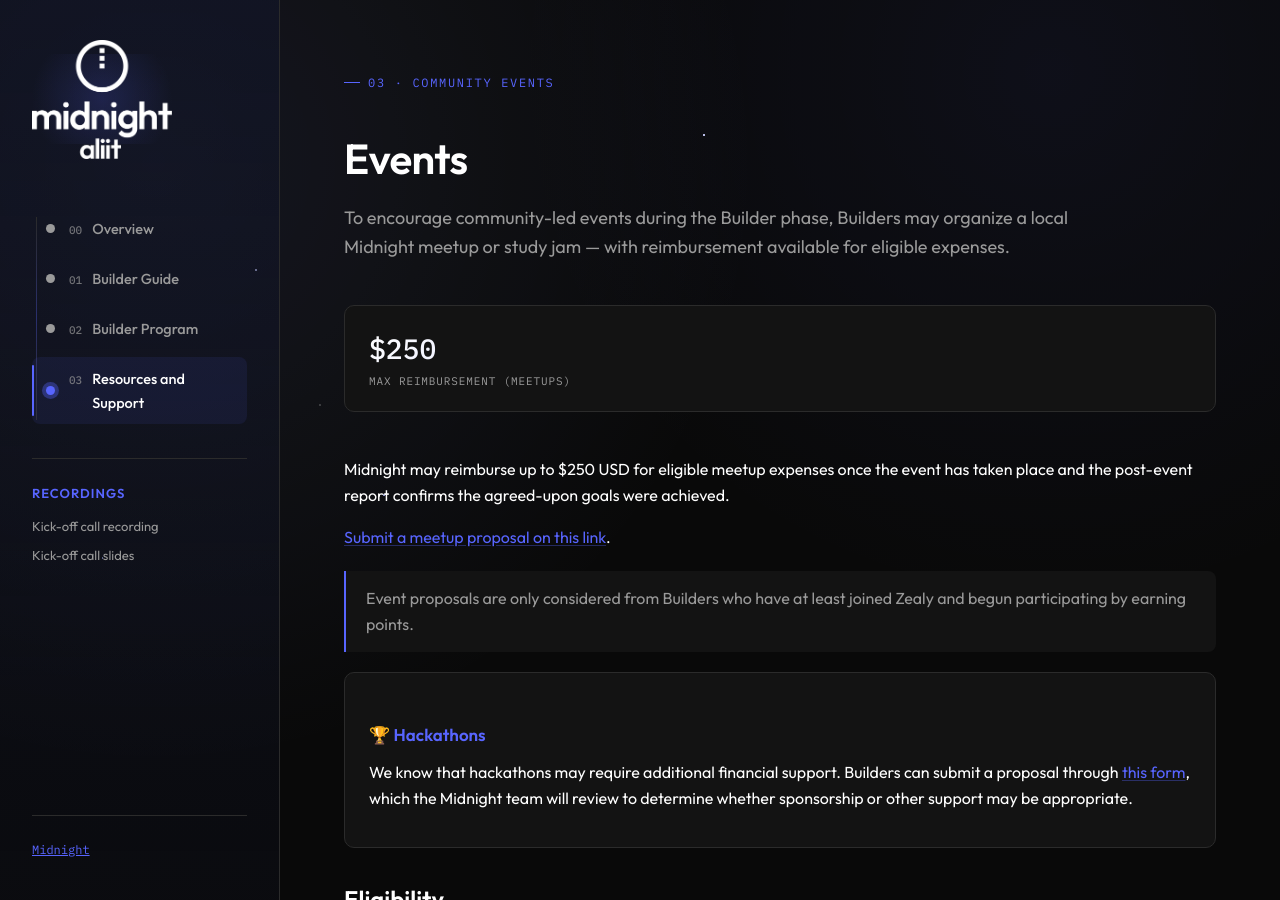
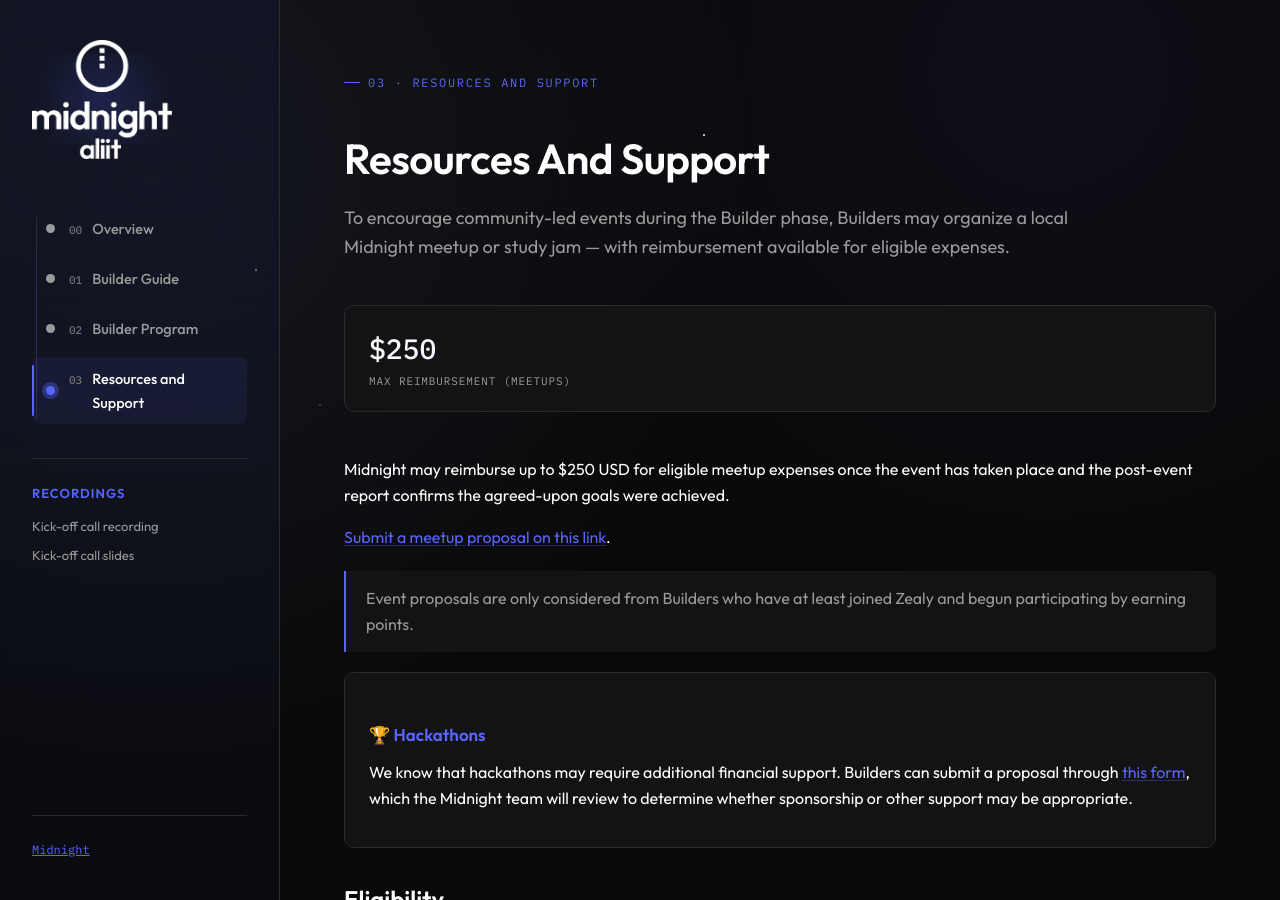
Before and after one commit to zsofimajor/aliit-builder-hub, a Jekyll site: the page built from events/index.md, in a window 1280 px wide and 900 px high. Built offline with Jekyll 4.4.1, drawn with Linux system fonts in a browser that asks for light colours.

Commit message:
Update index.md

```diff
--- a/events/index.md
+++ b/events/index.md
@@ -2,9 +2,9 @@
 title: Events
 ---
 
-<span class="eyebrow">03 · Community events</span>
+<span class="eyebrow">03 · Resources And Support</span>
 
-# Events
+# Resources And Support
 
 <p class="lede">To encourage community-led events during the Builder phase, Builders may organize a local Midnight meetup or study jam — with reimbursement available for eligible expenses.</p>
 
```
